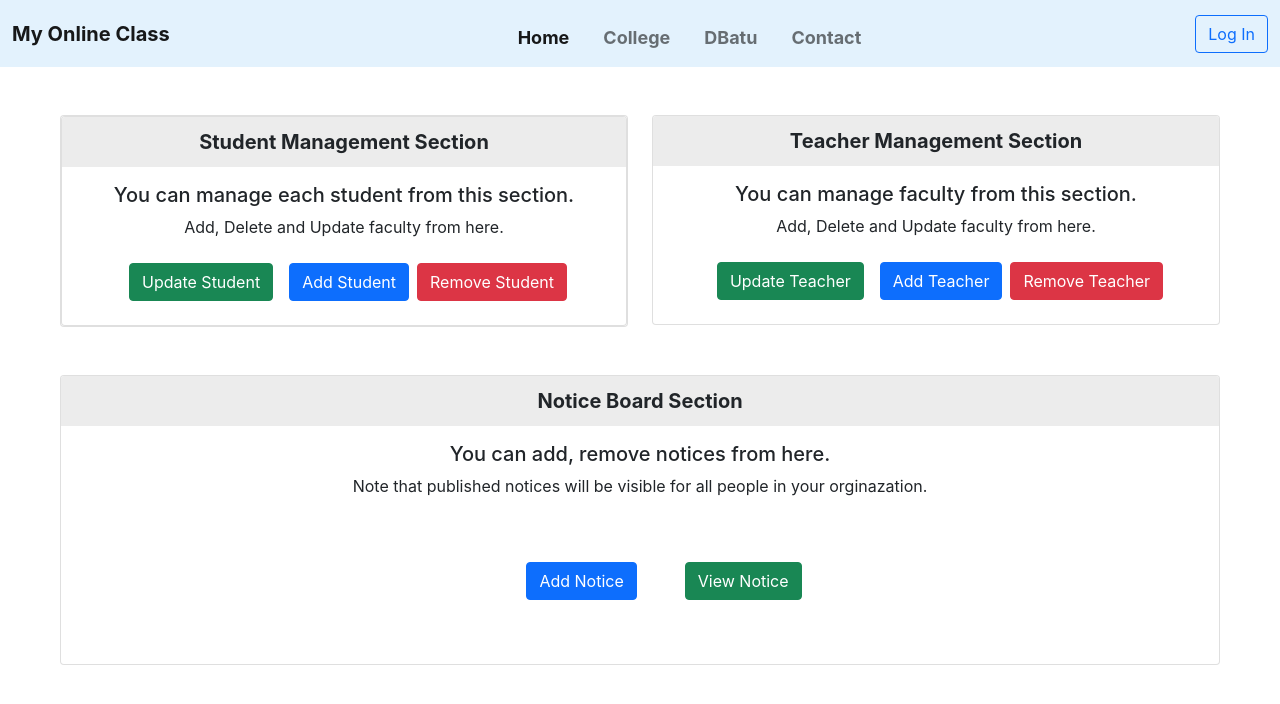
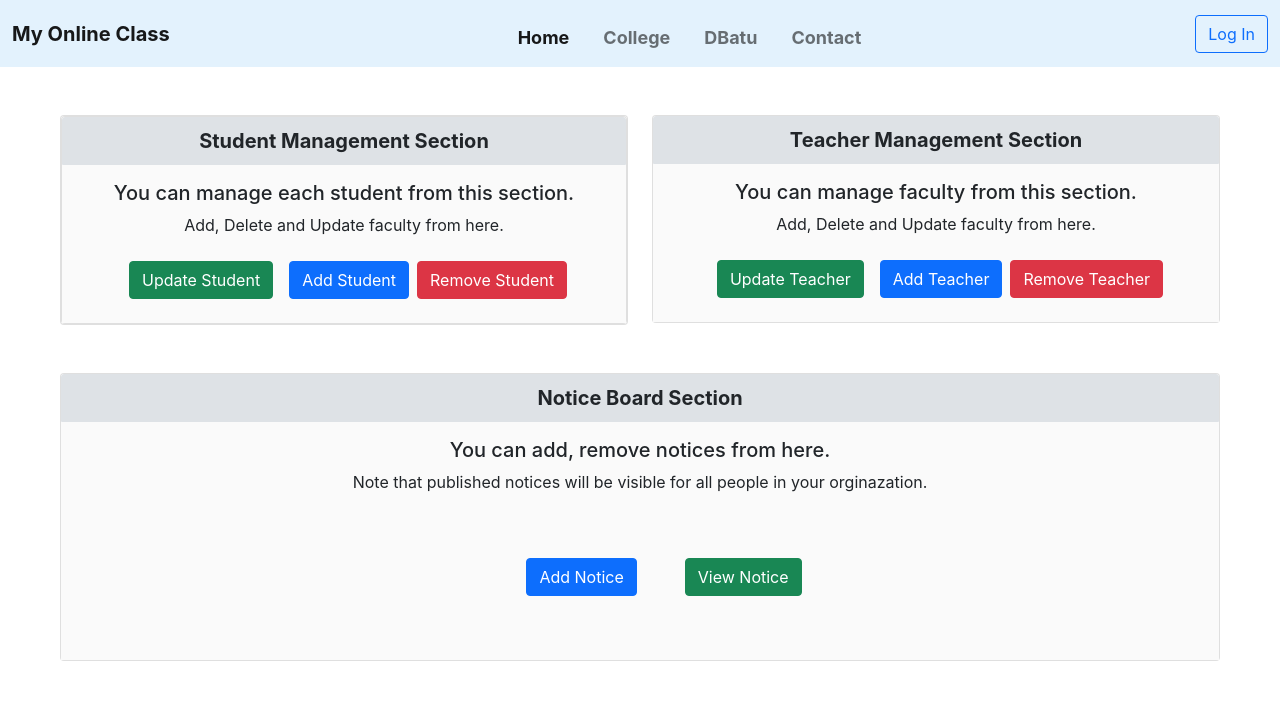
Before and after one commit to Govind-Deshmukh/Student-Management-Syatem, a React (Create React App) app in the folder client/: page /admin in a window 1280 px wide. Shown: the top 704 px of the page. Built offline with nearby package versions, Linux system fonts and the light colour scheme.

Commit message:
some changes in routing

```diff
--- a/client/src/adminPage/common.css
+++ b/client/src/adminPage/common.css
@@ -1,7 +1,11 @@
 .card-header{
-    background-color: #ececec;
+    background-color: #dee2e6;
     font-weight: bold;
     font-size: 20px;
-    border: 2px solid #ececec;
-    border-radius: 5px;
+    border: 1px solid #dee2e6;
+    border-radius: 1.5rem;
 }
+
+.card-body{
+    background-color: #fafafa;
+}
--- a/client/src/webComponents/LoginContainer.js
+++ b/client/src/webComponents/LoginContainer.js
@@ -5,6 +5,11 @@ export default function LoginContainer() {
   return (
     <>
       <GeneralHeader />
+      <div className="text-center mt-5">
+        <h1>MGM's College Engineering, Nanded</h1>
+        <h2 className="text-muted">Student Management System CASERP</h2>
+        <div className="mt-4 border-bottom-heading w-50"></div>
+      </div>
       <ul
         className="d-flex justify-content-center mt-5 nav nav-pills mb-3"
         id="pills-tab"
```
